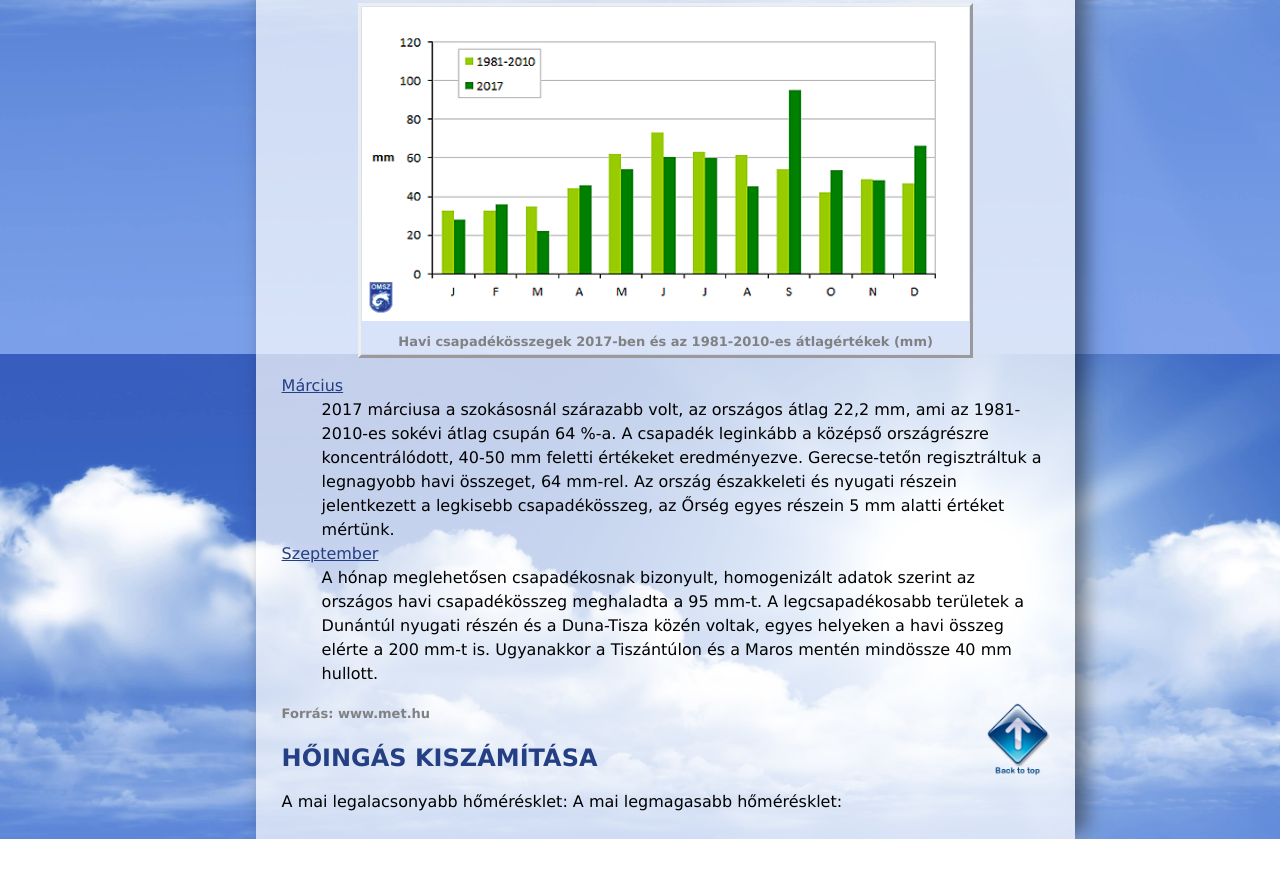
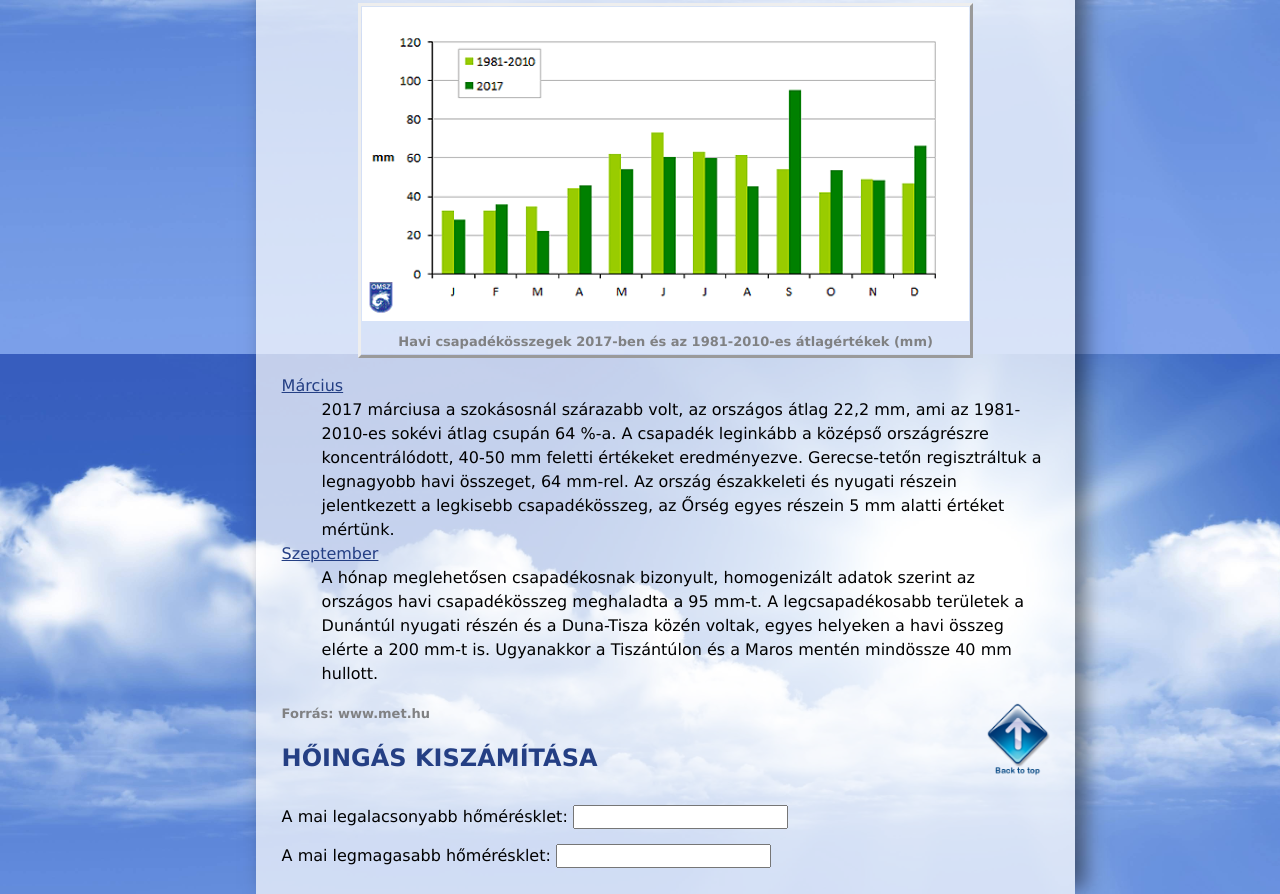
Before and after one commit to martin5021/Idojaras_git_dolgozat_F-ge-Martin, a plain HTML site: page index.html in a window 1280 px wide. Shown: the part 1246-2140 px from the top of the page. Before the commit the page ends 2085 px from the top, so only its background shows below. Drawn offline with Linux system fonts and the light colour scheme.

Commit message:
19. Form létrehozása és kialakítása

```diff
--- a/index.html
+++ b/index.html
@@ -67,16 +67,22 @@
         <dd>A hónap meglehetősen csapadékosnak bizonyult, homogenizált adatok szerint az országos havi csapadékösszeg meghaladta a 95 mm-t. A legcsapadékosabb területek a Dunántúl nyugati részén és a Duna-Tisza közén voltak, egyes helyeken a havi összeg elérte a 200 mm-t is. Ugyanakkor a Tiszántúlon és a Maros mentén mindössze 40 mm hullott.</dd>
 </dl>
 
-<a href="#" class="szurke"><img src="top.png" alt="" id="fel"></a>
+<a href="" class="szurke"><img src="top.png" alt="" id="fel"></a>
 
 <a href="https://met.hu/eghajlat/magyarorszag_eghajlata/eghajlati_visszatekinto/elmult_evek_idojarasa/" target="_blank" class="szurke"><p>Forrás: www.met.hu</p></a>
 
 
     <h2>Hőingás kiszámítása</h2>
+<form method="get">
 
-A mai legalacsonyabb hőmérésklet:
-A mai legmagasabb hőmérésklet:
+    <label>A mai legalacsonyabb hőmérésklet:</label>
+    <input type="text" name=" mai legalacsonyabb homerseklet">
 
+    <br>
+
+    <label>A mai legmagasabb hőmérésklet:</label>
+    <input type="text" name="mai legmagasabb homerseklet">
+</form>
 
     </div>
 </body>
```
